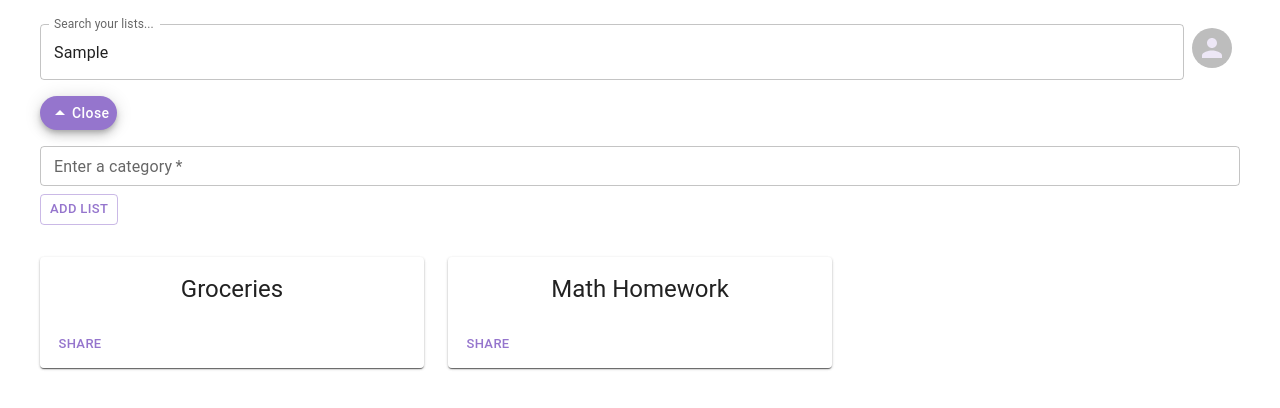
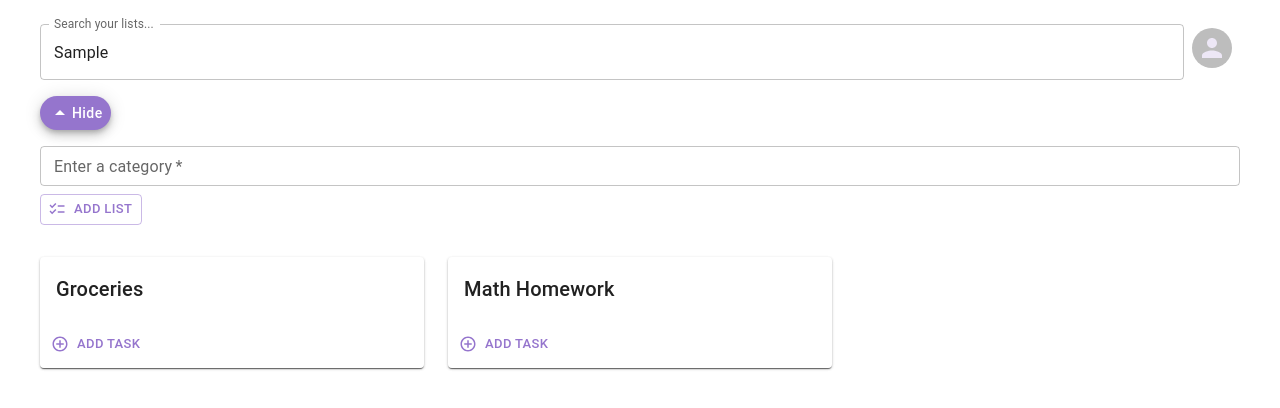
Before and after one commit to ashchen3/CS35L-todoapp, a React (Create React App) app in the folder client/: page / in a window 1280 px wide. Both pictures are taken after typing "Sample" into the empty fields and a click on the button "Create New List". Shown: the top 408 px of the page. Built offline with nearby package versions, Linux system fonts and the light colour scheme.

Commit message:
more cosmetic changes

```diff
--- a/client/src/components/AddItemButton.jsx
+++ b/client/src/components/AddItemButton.jsx
@@ -19,7 +19,7 @@ function AddItemButton({ onClick, buttonText, isClicked }) {
                 </Fragment>
             ) : (
                 <Fragment>
-                    <ArrowDropUpIcon /> Close
+                    <ArrowDropUpIcon /> Hide
                 </Fragment>
             )}
         </Fab>
--- a/client/src/components/CategoryCard.jsx
+++ b/client/src/components/CategoryCard.jsx
@@ -3,6 +3,7 @@ import { Button, CardActionArea, CardActions } from '@mui/material';
 import Paper from "@mui/material/Paper";
 import { styled } from "@mui/material/styles";
 import React from "react";
+import AddCircleOutline from "@mui/icons-material/AddCircleOutline";
 
 /**
  * Some styles for a single Card.
@@ -10,8 +11,7 @@ import React from "react";
 const Item = styled(Paper)(({ theme }) => ({
     backgroundColor: theme.palette.mode === "dark" ? "#1A2027" : "#fff",
     ...theme.typography.body2,
-    // padding: theme.spacing(1),
-    textAlign: "center",
+    textAlign: "left",
     color: theme.palette.text.secondary,
 }));
 
@@ -25,13 +25,13 @@ function CategoryCard({ props }) {
             <Card>
                 <CardActionArea>
                     <CardContent>
-                        <Typography variant="h5">
+                        <Typography variant="h6">
                             {props.category}
                         </Typography>
                     </CardContent>
                 </CardActionArea>
                 <CardActions>
-                    <Button size="small">Share</Button>
+                    <Button size="small" startIcon={<AddCircleOutline />}>Add Task</Button>
                 </CardActions>
             </Card>
         </Item>
--- a/client/src/components/NewListForm.jsx
+++ b/client/src/components/NewListForm.jsx
@@ -1,4 +1,5 @@
 import { Backdrop, Box, Button, TextField } from "@mui/material";
+import ChecklistIcon from '@mui/icons-material/Checklist';
 import React from "react";
 
 function NewListForm({ props }) {
@@ -20,6 +21,7 @@ function NewListForm({ props }) {
                     variant="outlined"
                     color="primary"
                     size="small"
+                    startIcon={<ChecklistIcon/>}
                 >
                     Add list
                 </Button>
```
